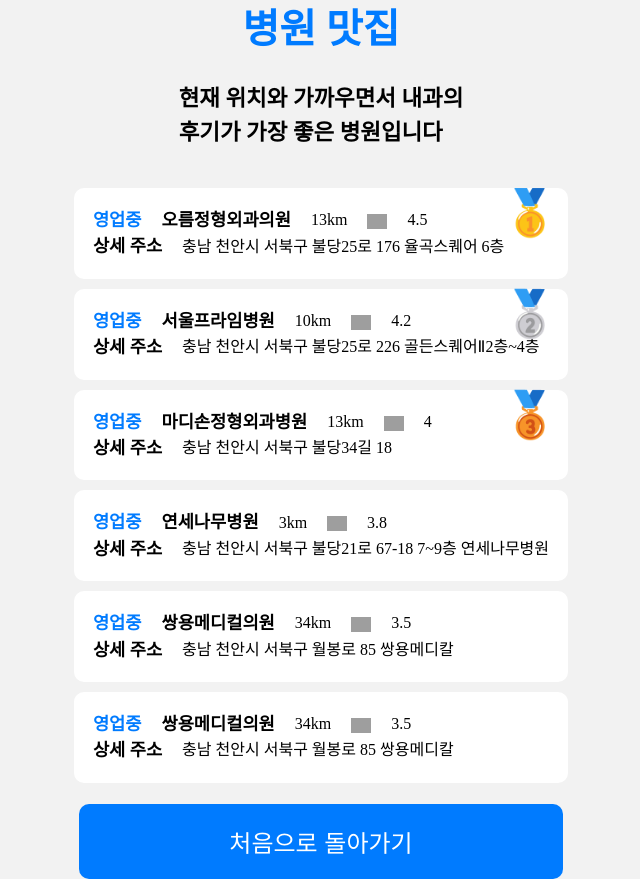
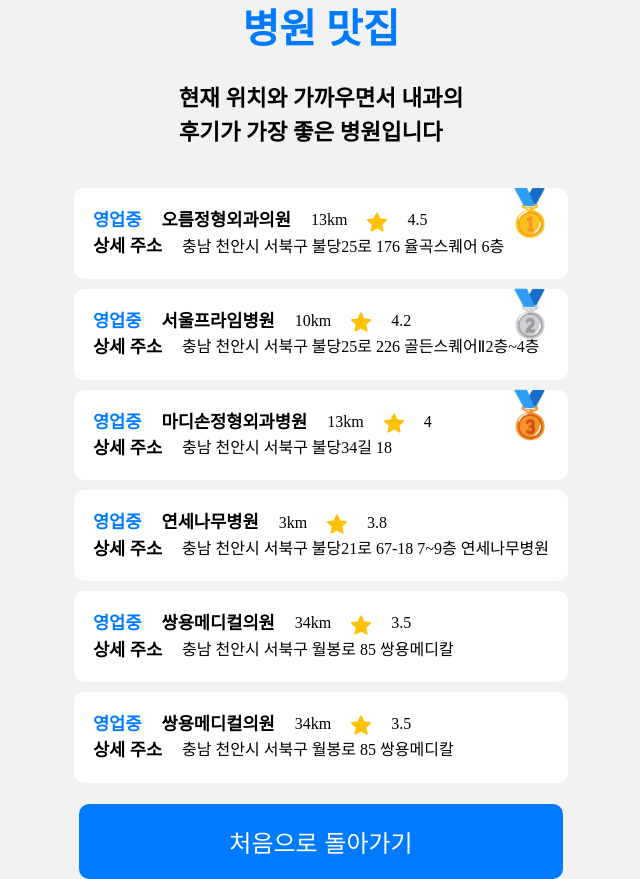
Before and after one commit to phjjj/hospital-restaurant, a React (Vite) app: page /result in a window 1280 px wide. Shown: the whole page, without its empty margins (319-959 px from the left). Built offline with nearby package versions, Linux system fonts and the light colour scheme; grey boxes are pictures that could not be loaded.

Commit message:
전역 스타일 수정, 필요한 png 추가

```diff
--- a/src/components/common/Button.tsx
+++ b/src/components/common/Button.tsx
@@ -1,20 +1,22 @@
 import styled from "styled-components";
+import { ButtonSchema } from "../../style/theme";
 
-interface Props {
+interface Props extends React.ButtonHTMLAttributes<HTMLButtonElement> {
   children: React.ReactNode;
   size: "small" | "medium" | "large";
-  schema: "primary" | "secondary";
+  schema: ButtonSchema;
   disabled?: boolean;
 }
 
-function Button({ children, size, schema, disabled }: Props) {
+function Button({ children, size, schema, disabled, ...props }: Props) {
   return (
-    <ButtonStyle size={size} schema={schema} disabled={disabled}>
+    <ButtonStyle size={size} schema={schema} disabled={disabled} {...props}>
       {children}
     </ButtonStyle>
   );
 }
-const ButtonStyle = styled.button<Omit<Props, "children">>`
+
+export const ButtonStyle = styled.button<Omit<Props, "children">>`
   font-size: ${({ size, theme }) => theme.button[size].fontSize};
   padding: ${({ size, theme }) => theme.button[size].padding};
   color: ${({ schema, theme }) => theme.buttonSchema[schema].color};
--- a/src/pages/Home.tsx
+++ b/src/pages/Home.tsx
@@ -1,6 +1,7 @@
 import styled from "styled-components";
 import Title from "../components/common/Title";
 import Button from "../components/common/Button";
+import { Link } from "react-router-dom";
 
 function Home() {
   return (
@@ -11,9 +12,11 @@
       <div className="img">
         <img src={"/src/assets/img/home.png"} />
       </div>
-      <Button size="large" schema="primary">
-        시작하기
-      </Button>
+      <Link to="/select">
+        <Button size="large" schema="primary">
+          시작하기
+        </Button>
+      </Link>
     </HomeStyle>
   );
 }
--- a/src/style/global.ts
+++ b/src/style/global.ts
@@ -4,14 +4,18 @@
 export const GlobalStyle = createGlobalStyle`
 body{
     padding: 0;
-    margin: 0;
-
+    margin:0;
+    height: 100vh;
 }
 
-h1 {
+h1{
     margin: 0;
 }
 
+ul{
+    list-style: none;
+    padding: 0;
+}
 *{
 }
 `;
--- a/src/style/theme.ts
+++ b/src/style/theme.ts
@@ -1,7 +1,7 @@
 export type ColorKey = "primary" | "secondary";
 export type HeadingSize = "large" | "medium" | "small";
 export type ButtonSize = "large" | "medium" | "small";
-export type ButtonSchema = "primary" | "secondary";
+export type ButtonSchema = "primary" | "secondary" | "third";
 
 interface Theme {
   colors: Record<ColorKey, string>;
@@ -30,5 +30,6 @@
   buttonSchema: {
     primary: { color: "white", backgroundColor: "#007bff" },
     secondary: { color: "white", backgroundColor: "#6c757d" },
+    third: { color: "black", backgroundColor: "white" },
   },
 };
```
Also changed, not shown: src/assets/img/spinner.gif (added), src/assets/img/star.png (added).
